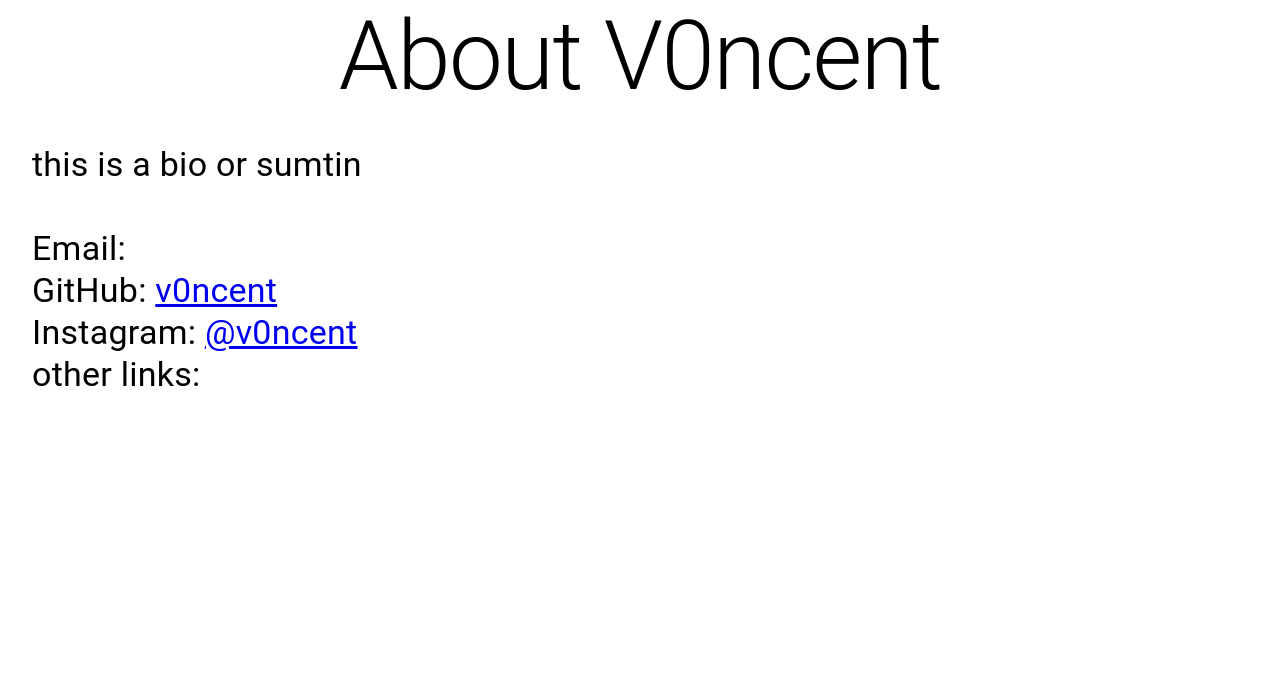
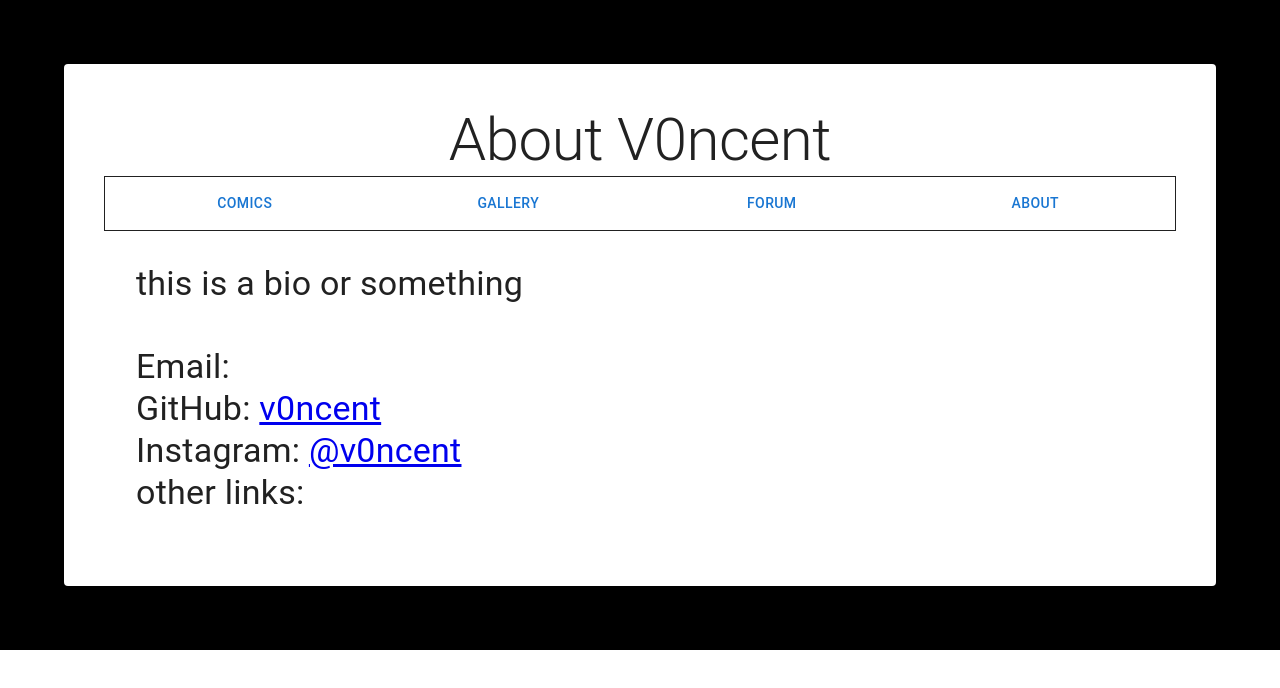
Before and after one commit to v0ncent/v0ncentArtSite, a React (Create React App) app in the folder v0ncentartsite/: page /about in a window 1280 px wide. Shown: the top 688 px of the page. Built offline with nearby package versions, Linux system fonts and the light colour scheme.

Commit message:
added routing to the app

```diff
--- a/v0ncentartsite/src/App.js
+++ b/v0ncentartsite/src/App.js
@@ -6,15 +6,15 @@
 import { BrowserRouter, Routes, Route } from "react-router-dom";
 
 // Import all pages to route to
-import AboutPage from "./aboutPage/aboutPage.jsx";
-import ForumPage from "./forumPage/forumPage.jsx";
-import ComicsPage from "./comicsPage/comicsPage.jsx";
-import LandingPage from "./landingPage/landingPage.jsx";
-import GalleryPage from "./galleryPage/galleryPage.jsx";
+import AboutPage from "./AboutPage/AboutPage.jsx";
+import ForumPage from "./ForumPage/ForumPage.jsx";
+import ComicsPage from "./ComicsPage/ComicsPage.jsx";
+import LandingPage from "./LandingPage/LandingPage.jsx";
+import GalleryPage from "./GalleryPage/GalleryPage.jsx";
 
 function App() {
   return (
-    <>
+    <div className="App">
       <BrowserRouter>
         <Routes>
           <Route path="/" element={<LandingPage />} />
@@ -28,7 +28,7 @@
           <Route path="/gallery" element={<GalleryPage />} />
         </Routes>
       </BrowserRouter>
-    </>
+    </div>
   );
 }
 
--- a/v0ncentartsite/src/aboutPage/aboutPage.jsx
+++ b/v0ncentartsite/src/aboutPage/aboutPage.jsx
@@ -1,20 +1,35 @@
-import { Box, Typography } from "@mui/material";
+import { Box, Paper, Typography } from "@mui/material";
 
-function aboutPage() {
+import MenuComponent from "../MenuComponent/MenuComponent";
+//Import react
+import { useNavigate } from "react-router-dom";
+
+function AboutPage() {
+  const navigate = useNavigate();
   return (
-    <Box>
-      <Typography variant="h1" textAlign={"center"}>
+    <Box bgcolor="#000000" sx={{ p: 8 }}>
+      <Paper sx={{ p: 5 }}>
+        <Typography
+          variant="h2"
+          textAlign={"center"}
+          onClick={() => navigate("/")}
+        >
           About V0ncent
         </Typography>
+        <MenuComponent />
         <Box sx={{ p: 4 }} textAlign={"left"}>
           <Typography variant="h4">
-          this is a bio or sumtin
+            this is a bio or something
             <br />
             <br />
             Email:
             <br />
             GitHub:{" "}
-          <a href="https://github.com/v0ncent" target="_blank" rel="noreferrer">
+            <a
+              href="https://github.com/v0ncent"
+              target="_blank"
+              rel="noreferrer"
+            >
               v0ncent
             </a>
             <br />
@@ -30,8 +45,9 @@
             other links:
           </Typography>
         </Box>
+      </Paper>
     </Box>
   );
 }
 
-export default aboutPage;
+export default AboutPage;
--- a/v0ncentartsite/src/comicsPage/comicsPage.jsx
+++ b/v0ncentartsite/src/comicsPage/comicsPage.jsx
@@ -1,9 +1,18 @@
-function comicsPage() {
+import { Box, Paper, Typography } from "@mui/material";
+import MenuComponent from "../MenuComponent/MenuComponent";
+//Import react
+import { useNavigate } from "react-router-dom";
+
+function ComicsPage() {
+  const navigate = useNavigate();
   return (
-    <>
-      <p>comicsPage</p>
-    </>
+    <Box bgcolor="#000000" sx={{ p: 8 }}>
+      <Paper sx={{ p: 5 }}>
+        <Typography onClick={() => navigate("/")}>comicsPage</Typography>
+        <MenuComponent />
+      </Paper>
+    </Box>
   );
 }
 
-export default comicsPage;
+export default ComicsPage;
--- a/v0ncentartsite/src/forumPage/forumPage.jsx
+++ b/v0ncentartsite/src/forumPage/forumPage.jsx
@@ -1,9 +1,18 @@
-function forumPage(){
-    return (
-      <>
-        <p>forumPage</p>
-      </>
-    );
+import { Box, Paper, Typography } from "@mui/material";
+import MenuComponent from "../MenuComponent/MenuComponent";
+//Import react
+import { useNavigate } from "react-router-dom";
+
+function ForumPage() {
+  const navigate = useNavigate();
+  return (
+    <Box bgcolor="#000000" sx={{ p: 8 }}>
+      <Paper sx={{ p: 5 }}>
+        <Typography onClick={() => navigate("/")}>forumPage</Typography>
+        <MenuComponent />
+      </Paper>
+    </Box>
+  );
 }
 
-export default forumPage;
+export default ForumPage;
--- a/v0ncentartsite/src/galleryPage/galleryPage.jsx
+++ b/v0ncentartsite/src/galleryPage/galleryPage.jsx
@@ -1,9 +1,18 @@
-function galleryPage() {
-    return(
-        <>
-        <p>galleryPage</p>
-        </>
-    )
+import { Box, Paper, Typography } from "@mui/material";
+import MenuComponent from "../MenuComponent/MenuComponent";
+//Import react
+import { useNavigate } from "react-router-dom";
+
+function GalleryPage() {
+    const navigate = useNavigate();
+  return (
+    <Box bgcolor="#000000" sx={{ p: 8 }}>
+      <Paper sx={{ p: 5 }}>
+        <Typography onClick={() => navigate("/")}>galleryPage</Typography>
+        <MenuComponent />
+      </Paper>
+    </Box>
+  );
 }
 
-export default galleryPage;
+export default GalleryPage;
--- a/v0ncentartsite/src/landingPage/landingPage.jsx
+++ b/v0ncentartsite/src/landingPage/landingPage.jsx
@@ -1,22 +1,30 @@
+// MUI Imports
 import { Box, Grid, Paper, Typography } from "@mui/material";
 
+//Import react
+import { useNavigate } from "react-router-dom";
+
+// Importing needed components
 import ContentPage from "../contentPage/contentPage.jsx";
-import MenuComponent from "../menuComponent/menuComponent.jsx";
+import MenuComponent from "../MenuComponent/MenuComponent.jsx";
 import AnnouncementsPage from "../announcementsPage/announcementsPage.jsx";
 
-function landingPage() {
+function LandingPage() {
+  const navigate = useNavigate();
   return (
     <Box bgcolor="#000000" sx={{ p: 8 }}>
       <Paper sx={{ p: 5 }}>
         <Grid container>
           <Grid item xs={12}>
-            <Typography textAlign={"left"} variant="h1">
+            <Typography
+              textAlign={"left"}
+              variant="h1"
+              onClick={() => navigate("/")}
+            >
               V0ncent Art Site
             </Typography>
             <br />
-            <Box sx={{ p: 1, border: 1 }}>
-              <MenuComponent />
-            </Box>
+            <MenuComponent />
             <br />
             <Box sx={{ p: 1, border: 1 }}>
               <AnnouncementsPage />
@@ -32,4 +40,4 @@
   );
 }
 
-export default landingPage;
+export default LandingPage;
--- a/v0ncentartsite/src/menuComponent/menuComponent.jsx
+++ b/v0ncentartsite/src/menuComponent/menuComponent.jsx
@@ -1,25 +1,33 @@
+// MUI Imports
+import { Box } from "@mui/material";
 import { Grid, Button } from "@mui/material";
 
-function menuComponent() {
+// Import navigation
+import { useNavigate } from "react-router-dom";
+
+function MenuComponent() {
+  const navigate = useNavigate();
   return (
+    <Box sx={{ p: 1, border: 1 }}>
       <Grid container>
         <Grid item xs={3} textAlign={"center"}>
-        <Button>Comics</Button>
+          <Button onClick={() => navigate("/comics")}>Comics</Button>
         </Grid>
 
         <Grid item xs={3} textAlign={"center"}>
-        <Button>Gallery</Button>
+          <Button onClick={() => navigate("/gallery")}>Gallery</Button>
         </Grid>
 
         <Grid item xs={3} textAlign={"center"}>
-        <Button>Forum</Button>
+          <Button onClick={() => navigate("/forum")}>Forum</Button>
         </Grid>
 
         <Grid item xs={3} textAlign={"center"}>
-        <Button>About</Button>
+          <Button onClick={() => navigate("/about")}>About</Button>
         </Grid>
       </Grid>
+    </Box>
   );
 }
 
-export default menuComponent;
+export default MenuComponent;
```
Lines whose indentation alone changed are shown as unchanged.
